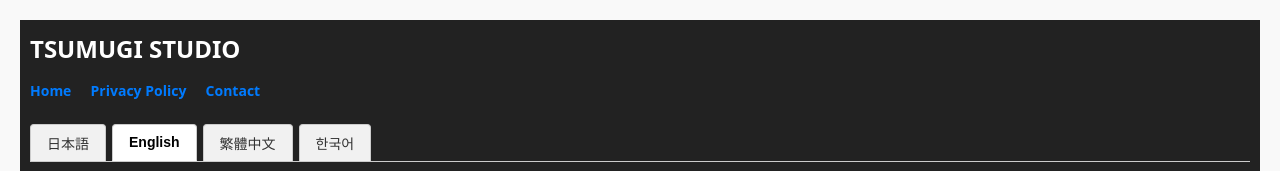
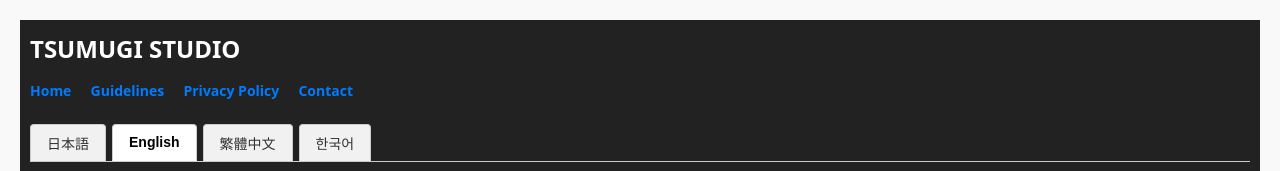
Before and after one commit to KojiMats/tsumugistudio.github.io, a plain HTML site: page streaming-guideline.html in a window 1280 px wide. Shown: the top 171 px of the page. Drawn offline with Linux system fonts and the light colour scheme.

Commit message:
Update streaming-guideline.html

```diff
--- a/streaming-guideline.html
+++ b/streaming-guideline.html
@@ -79,6 +79,7 @@
     <h1>TSUMUGI STUDIO</h1>
     <nav class="nav-links" aria-label="Primary">
       <a href="index.html">Home</a>
+      <a href="streaming-guideline.html">Guidelines</a>
       <a href="privacy.html">Privacy Policy</a>
       <a href="contact.html">Contact</a>
     </nav>
```
